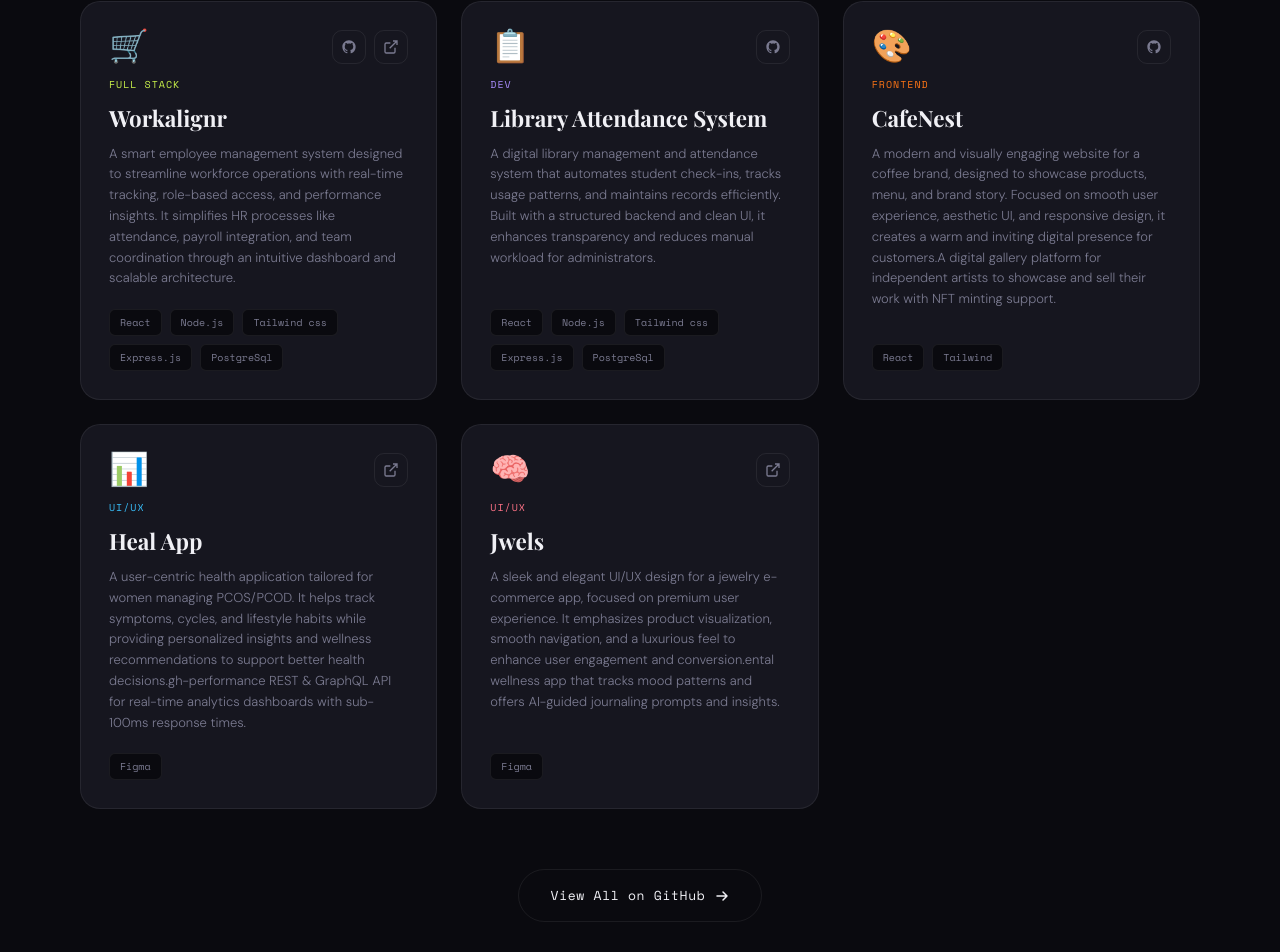
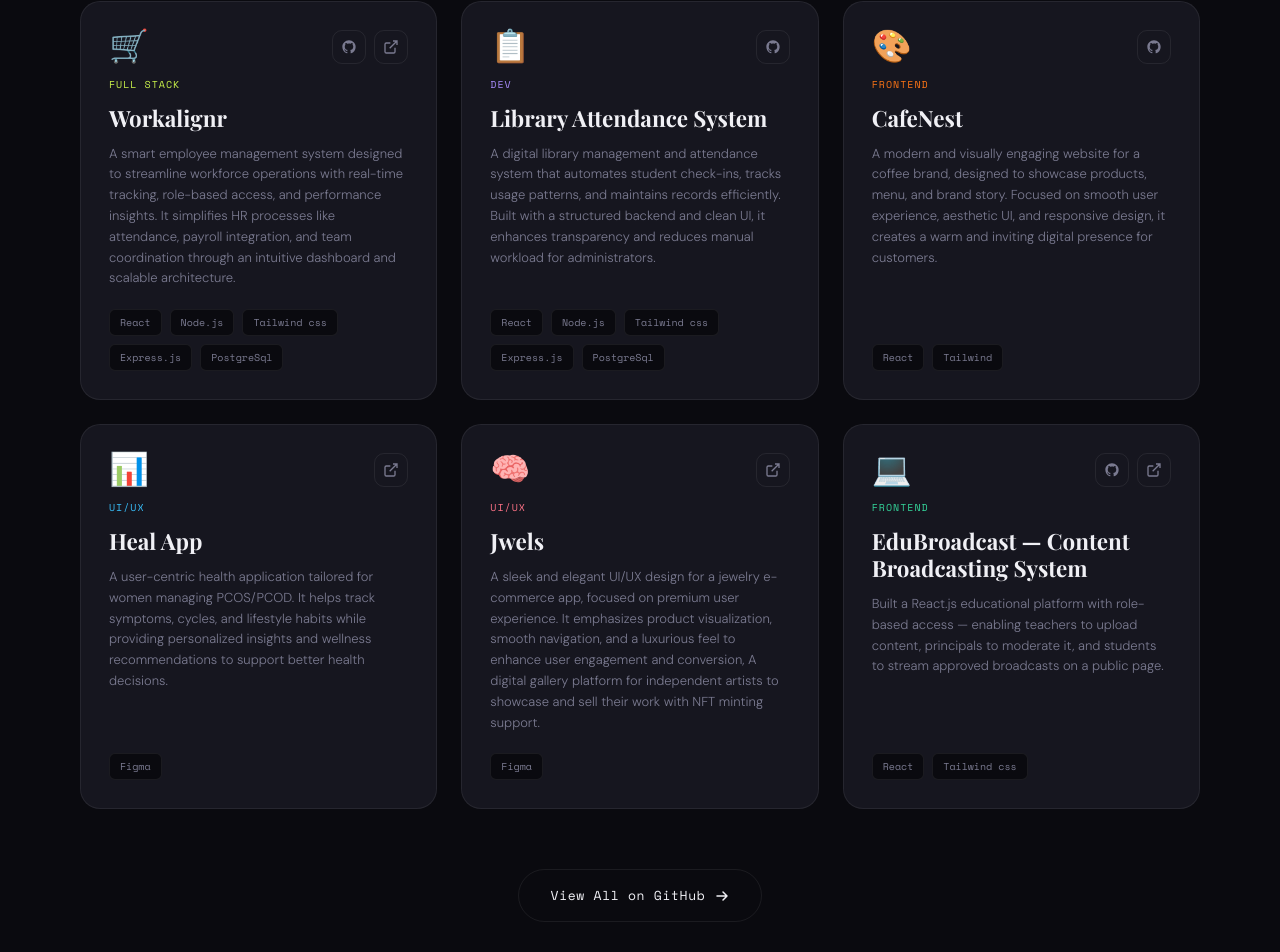
Before and after one commit to akritiofficial26/Portfolio_Website, a React (Create React App) app: page / in a window 1280 px wide. Shown: the part 5821-6773 px from the top of the page. Built offline with nearby package versions, Linux system fonts and the light colour scheme.

Commit message:
New Project Added.

```diff
--- a/src/components/Projects/Projects.jsx
+++ b/src/components/Projects/Projects.jsx
@@ -1,81 +1,84 @@
-import React, { useState } from 'react';
-import './Projects.css';
+import React, { useState } from "react";
+import "./Projects.css";
 
 const projects = [
   {
     id: 1,
-    tag: 'Full Stack',
-    title: 'Workalignr',
-    desc: 'A smart employee management system designed to streamline workforce operations with real-time tracking, role-based access, and performance insights. It simplifies HR processes like attendance, payroll integration, and team coordination through an intuitive dashboard and scalable architecture.',
-    tech: ['React', 'Node.js', 'Tailwind css', 'Express.js','PostgreSql'],
-    color: '#c8f04a',
-    emoji: '🛒',
-    githubUrl: 'https://github.com/adisharma-git/employee-management-system',
-    liveUrl: 'https://www.workalignr.in/landingPage',
+    tag: "Full Stack",
+    title: "Workalignr",
+    desc: "A smart employee management system designed to streamline workforce operations with real-time tracking, role-based access, and performance insights. It simplifies HR processes like attendance, payroll integration, and team coordination through an intuitive dashboard and scalable architecture.",
+    tech: ["React", "Node.js", "Tailwind css", "Express.js", "PostgreSql"],
+    color: "#c8f04a",
+    emoji: "🛒",
+    githubUrl: "https://github.com/adisharma-git/employee-management-system",
+    liveUrl: "https://www.workalignr.in/landingPage",
   },
   {
     id: 2,
-    tag: 'Dev',
-    title: 'Library Attendance System',
-    desc: 'A digital library management and attendance system that automates student check-ins, tracks usage patterns, and maintains records efficiently. Built with a structured backend and clean UI, it enhances transparency and reduces manual workload for administrators.',
-    tech: ['React', 'Node.js', 'Tailwind css', 'Express.js','PostgreSql'],
-    color: '#a78bfa',
-    emoji: '📋',
-    githubUrl: 'https://github.com/akritiofficial26/Library_attendance_system',
-    liveUrl: '',
+    tag: "Dev",
+    title: "Library Attendance System",
+    desc: "A digital library management and attendance system that automates student check-ins, tracks usage patterns, and maintains records efficiently. Built with a structured backend and clean UI, it enhances transparency and reduces manual workload for administrators.",
+    tech: ["React", "Node.js", "Tailwind css", "Express.js", "PostgreSql"],
+    color: "#a78bfa",
+    emoji: "📋",
+    githubUrl: "https://github.com/akritiofficial26/Library_attendance_system",
+    liveUrl: "",
   },
   {
     id: 3,
-    tag: 'Frontend',
-    title: 'CafeNest',
-    desc: 'A modern and visually engaging website for a coffee brand, designed to showcase products, menu, and brand story. Focused on smooth user experience, aesthetic UI, and responsive design, it creates a warm and inviting digital presence for customers.A digital gallery platform for independent artists to showcase and sell their work with NFT minting support.',
-    tech: ['React', 'Tailwind'],
-    color: '#f97316',
-    emoji: '🎨',
-    githubUrl: 'https://github.com/akritiofficial26/Cafe-Nest',
-    liveUrl: '',
+    tag: "Frontend",
+    title: "CafeNest",
+    desc: "A modern and visually engaging website for a coffee brand, designed to showcase products, menu, and brand story. Focused on smooth user experience, aesthetic UI, and responsive design, it creates a warm and inviting digital presence for customers.",
+    tech: ["React", "Tailwind"],
+    color: "#f97316",
+    emoji: "🎨",
+    githubUrl: "https://github.com/akritiofficial26/Cafe-Nest",
+    liveUrl: "",
   },
   {
     id: 4,
-    tag: 'UI/UX',
-    title: 'Heal App',
-    desc: 'A user-centric health application tailored for women managing PCOS/PCOD. It helps track symptoms, cycles, and lifestyle habits while providing personalized insights and wellness recommendations to support better health decisions.gh-performance REST & GraphQL API for real-time analytics dashboards with sub-100ms response times.',
-    tech: ['Figma'],
-    color: '#38bdf8',
-    emoji: '📊',
-    liveUrl: 'https://www.figma.com/design/TFaJoDFTmg3QES3maUCYaY/HEAL?t=JuVocuLZuv3qtazk-0',
+    tag: "UI/UX",
+    title: "Heal App",
+    desc: "A user-centric health application tailored for women managing PCOS/PCOD. It helps track symptoms, cycles, and lifestyle habits while providing personalized insights and wellness recommendations to support better health decisions.",
+    tech: ["Figma"],
+    color: "#38bdf8",
+    emoji: "📊",
+    liveUrl:
+      "https://www.figma.com/design/TFaJoDFTmg3QES3maUCYaY/HEAL?t=JuVocuLZuv3qtazk-0",
   },
   {
     id: 5,
-    tag: 'ui/ux',
-    title: 'Jwels',
-    desc: 'A sleek and elegant UI/UX design for a jewelry e-commerce app, focused on premium user experience. It emphasizes product visualization, smooth navigation, and a luxurious feel to enhance user engagement and conversion.ental wellness app that tracks mood patterns and offers AI-guided journaling prompts and insights.',
-    tech: ['Figma'],
-    color: '#fb7185',
-    emoji: '🧠',
-    liveUrl: 'https://www.figma.com/design/XjWsJ3lDIiDL4STBcwsweA/Jewelry-app-design?node-id=0-1&p=f&t=JuVocuLZuv3qtazk-0',
+    tag: "ui/ux",
+    title: "Jwels",
+    desc: "A sleek and elegant UI/UX design for a jewelry e-commerce app, focused on premium user experience. It emphasizes product visualization, smooth navigation, and a luxurious feel to enhance user engagement and conversion, A digital gallery platform for independent artists to showcase and sell their work with NFT minting support.",
+    tech: ["Figma"],
+    color: "#fb7185",
+    emoji: "🧠",
+    liveUrl:
+      "https://www.figma.com/design/XjWsJ3lDIiDL4STBcwsweA/Jewelry-app-design?node-id=0-1&p=f&t=JuVocuLZuv3qtazk-0",
   },
-  // {
-  //   id: 6,
-  //   tag: 'Full Stack',
-  //   title: 'CodeMeet',
-  //   desc: 'Real-time collaborative code editor with live pair programming, video chat, and interview mode.',
-  //   tech: ['React', 'Socket.io', 'Monaco Editor', 'WebRTC'],
-  //   color: '#34d399',
-  //   emoji: '💻',
-  // },
+  {
+    id: 6,
+    tag: "Frontend",
+    title: "EduBroadcast — Content Broadcasting System",
+    desc: "Built a React.js educational platform with role-based access — enabling teachers to upload content, principals to moderate it, and students to stream approved broadcasts on a public page.",
+    tech: ["React", "Tailwind css"],
+    color: "#34d399",
+    emoji: "💻",
+    githubUrl: "https://github.com/akritiofficial26/Content_Broadcasting_System",
+    liveUrl: "https://content-broadcasting-system-steel.vercel.app/login",
+  },
 ];
 
-const filters = ['All'];
+const filters = ["All"];
 
 // const filters = ['All', 'Development', 'Designing'];
 
 const Projects = () => {
-  const [active, setActive] = useState('All');
+  const [active, setActive] = useState("All");
 
-  const filtered = active === 'All'
-    ? projects
-    : projects.filter(p => p.tag === active);
+  const filtered =
+    active === "All" ? projects : projects.filter((p) => p.tag === active);
 
   return (
     <section className="projects" id="projects">
@@ -87,10 +90,10 @@ const Projects = () => {
 
         {/* Filter bar */}
         <div className="projects__filters">
-          {filters.map(f => (
+          {filters.map((f) => (
             <button
               key={f}
-              className={`projects__filter ${active === f ? 'projects__filter--active' : ''}`}
+              className={`projects__filter ${active === f ? "projects__filter--active" : ""}`}
               onClick={() => setActive(f)}
             >
               {f}
@@ -104,22 +107,49 @@ const Projects = () => {
             <div
               className="project-card"
               key={p.id}
-              style={{ '--accent-color': p.color, animationDelay: `${i * 0.08}s` }}
+              style={{
+                "--accent-color": p.color,
+                animationDelay: `${i * 0.08}s`,
+              }}
             >
               <div className="project-card__header">
                 <div className="project-card__emoji">{p.emoji}</div>
                 <div className="project-card__links">
                   {p.githubUrl && (
-                    <a href={p.githubUrl} target="_blank" rel="noreferrer" className="project-card__link" aria-label="GitHub">
-                      <svg width="16" height="16" viewBox="0 0 24 24" fill="currentColor">
-                        <path d="M12 2C6.477 2 2 6.477 2 12c0 4.418 2.865 8.166 6.839 9.489.5.092.682-.217.682-.482 0-.237-.009-.868-.013-1.703-2.782.604-3.369-1.341-3.369-1.341-.454-1.155-1.11-1.463-1.11-1.463-.908-.62.069-.608.069-.608 1.003.07 1.531 1.03 1.531 1.03.892 1.529 2.341 1.087 2.91.832.092-.647.35-1.088.636-1.338-2.22-.253-4.555-1.11-4.555-4.943 0-1.091.39-1.984 1.029-2.683-.103-.253-.446-1.27.098-2.647 0 0 .84-.269 2.75 1.025A9.578 9.578 0 0112 6.836c.85.004 1.705.114 2.504.336 1.909-1.294 2.747-1.025 2.747-1.025.546 1.377.202 2.394.1 2.647.64.699 1.028 1.592 1.028 2.683 0 3.842-2.339 4.687-4.566 4.935.359.309.678.919.678 1.852 0 1.336-.012 2.415-.012 2.743 0 .267.18.578.688.48C19.138 20.163 22 16.418 22 12c0-5.523-4.477-10-10-10z"/>
+                    <a
+                      href={p.githubUrl}
+                      target="_blank"
+                      rel="noreferrer"
+                      className="project-card__link"
+                      aria-label="GitHub"
+                    >
+                      <svg
+                        width="16"
+                        height="16"
+                        viewBox="0 0 24 24"
+                        fill="currentColor"
+                      >
+                        <path d="M12 2C6.477 2 2 6.477 2 12c0 4.418 2.865 8.166 6.839 9.489.5.092.682-.217.682-.482 0-.237-.009-.868-.013-1.703-2.782.604-3.369-1.341-3.369-1.341-.454-1.155-1.11-1.463-1.11-1.463-.908-.62.069-.608.069-.608 1.003.07 1.531 1.03 1.531 1.03.892 1.529 2.341 1.087 2.91.832.092-.647.35-1.088.636-1.338-2.22-.253-4.555-1.11-4.555-4.943 0-1.091.39-1.984 1.029-2.683-.103-.253-.446-1.27.098-2.647 0 0 .84-.269 2.75 1.025A9.578 9.578 0 0112 6.836c.85.004 1.705.114 2.504.336 1.909-1.294 2.747-1.025 2.747-1.025.546 1.377.202 2.394.1 2.647.64.699 1.028 1.592 1.028 2.683 0 3.842-2.339 4.687-4.566 4.935.359.309.678.919.678 1.852 0 1.336-.012 2.415-.012 2.743 0 .267.18.578.688.48C19.138 20.163 22 16.418 22 12c0-5.523-4.477-10-10-10z" />
                       </svg>
                     </a>
                   )}
                   {p.liveUrl && (
-                    <a href={p.liveUrl} target="_blank" rel="noreferrer" className="project-card__link" aria-label="Live Demo">
-                      <svg width="16" height="16" viewBox="0 0 24 24" fill="none" stroke="currentColor" strokeWidth="2">
-                        <path d="M18 13v6a2 2 0 01-2 2H5a2 2 0 01-2-2V8a2 2 0 012-2h6M15 3h6v6M10 14L21 3"/>
+                    <a
+                      href={p.liveUrl}
+                      target="_blank"
+                      rel="noreferrer"
+                      className="project-card__link"
+                      aria-label="Live Demo"
+                    >
+                      <svg
+                        width="16"
+                        height="16"
+                        viewBox="0 0 24 24"
+                        fill="none"
+                        stroke="currentColor"
+                        strokeWidth="2"
+                      >
+                        <path d="M18 13v6a2 2 0 01-2 2H5a2 2 0 01-2-2V8a2 2 0 012-2h6M15 3h6v6M10 14L21 3" />
                       </svg>
                     </a>
                   )}
@@ -131,8 +161,10 @@ const Projects = () => {
               <p className="project-card__desc">{p.desc}</p>
 
               <div className="project-card__tech">
-                {p.tech.map(t => (
-                  <span className="project-card__tech-chip" key={t}>{t}</span>
+                {p.tech.map((t) => (
+                  <span className="project-card__tech-chip" key={t}>
+                    {t}
+                  </span>
                 ))}
               </div>
 
@@ -150,7 +182,13 @@ const Projects = () => {
           >
             View All on GitHub
             <svg width="14" height="14" viewBox="0 0 14 14" fill="none">
-              <path d="M2 7h10M8 3l4 4-4 4" stroke="currentColor" strokeWidth="1.5" strokeLinecap="round" strokeLinejoin="round"/>
+              <path
+                d="M2 7h10M8 3l4 4-4 4"
+                stroke="currentColor"
+                strokeWidth="1.5"
+                strokeLinecap="round"
+                strokeLinejoin="round"
+              />
             </svg>
           </a>
         </div>
```
Also changed, not shown: 1 other file (tests, documents, lock files or other folders).
